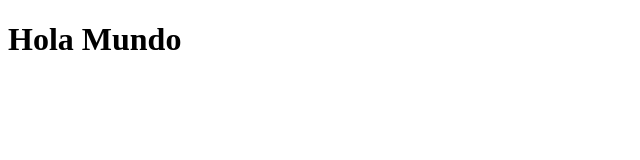
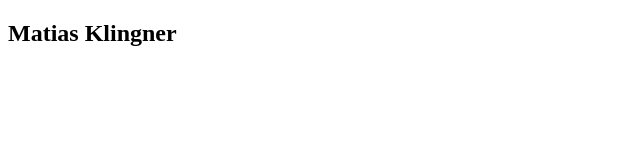
Before and after one commit to matiasklingner/curso, a plain HTML site: page index.html in a window 1280 px wide. Shown: the whole page, without its empty margins (0-640 px from the left). Drawn offline with Linux system fonts and the light colour scheme.

Commit message:
borrar h1 y cambiando por div y h2

```diff
--- a/index.html
+++ b/index.html
@@ -2,9 +2,11 @@
 <html lang="en" dir="ltr">
   <head>
     <meta charset="utf-8">
-    <title>Git</title>
+    <title>Git y github</title>
   </head>
   <body>
-    <h1>Hola Mundo</h1>
+   <div class="container">
+     <h2>Matias Klingner</h2>
+   </div>
   </body>
 </html>
```
Also changed, not shown: 1 other file.
